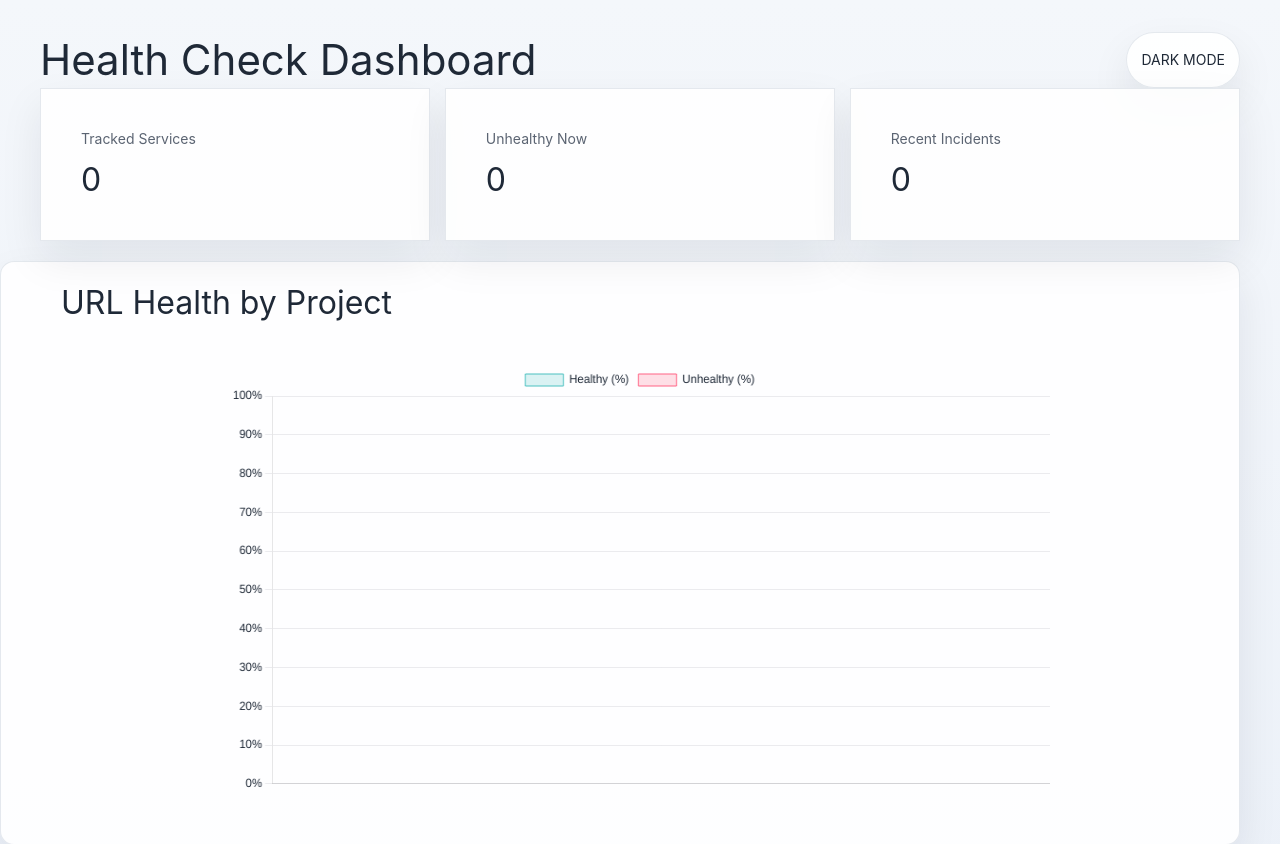
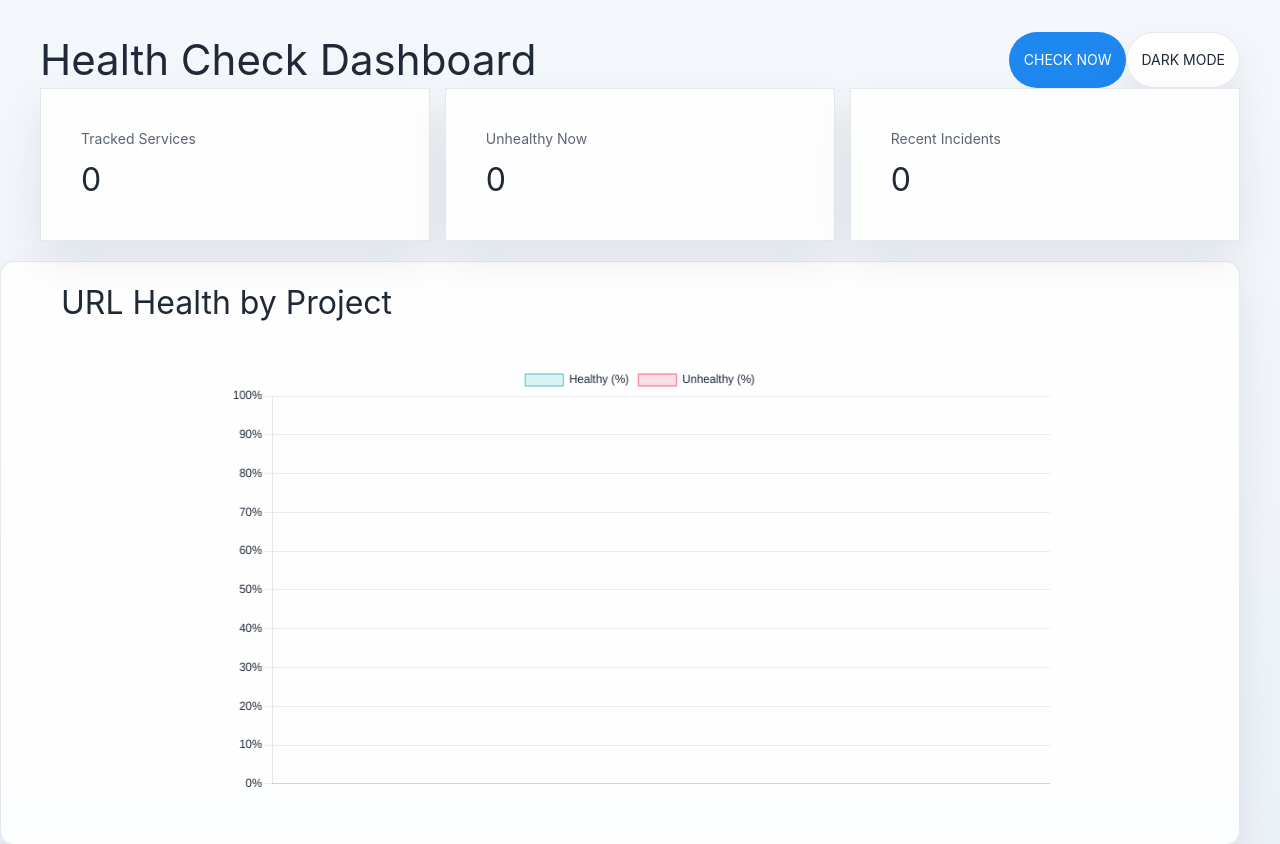
Before and after one commit to force445/API_health_check, a Django app: page / in a window 1280 px wide. Shown: the top 844 px of the page. Run offline with Django 5.2, Linux system fonts and the light colour scheme; data that the repository does not hold is empty; parts of the project's set-up code (start-up, migrations or seed data) failed here and were passed over.

```diff
--- a/backend/healthcheck/templates/healthcheck/dashboard.html
+++ b/backend/healthcheck/templates/healthcheck/dashboard.html
@@ -102,7 +102,14 @@
 <div class="uk-container">
     <div class="dashboard-header">
         <h1 class="uk-heading-line uk-margin-remove-bottom"><span>Health Check Dashboard</span></h1>
-        <button id="theme-toggle" type="button" class="uk-button uk-button-default theme-toggle">Dark Mode</button>
+        <div class="uk-flex uk-flex-middle uk-flex-wrap uk-grid-small" uk-grid>
+            <form method="post" action="{% url 'check_now' %}" class="uk-display-inline">
+                {% csrf_token %}
+                <input type="hidden" name="next" value="{{ request.get_full_path }}">
+                <button type="submit" class="uk-button uk-button-primary theme-toggle">Check Now</button>
+            </form>
+            <button id="theme-toggle" type="button" class="uk-button uk-button-default theme-toggle">Dark Mode</button>
+        </div>
     </div>
 
     <div class="uk-child-width-1-3@m uk-grid-small" uk-grid>
@@ -183,7 +190,18 @@
                 </td>
                 <td>{{ url.uptime_24h_display }}</td>
                 <td>{{ url.uptime_7d_display }}</td>
-                <td>{{ url.log|slice:":500" }}</td>
+                <td>
+                    <div class="uk-flex uk-flex-column uk-flex-middle uk-text-center uk-grid-small" uk-grid>
+                        <div>{{ url.log|slice:":500" }}</div>
+                        <div>
+                            <form method="post" action="{% url 'check_url_now' url.id %}">
+                                {% csrf_token %}
+                                <input type="hidden" name="next" value="{{ request.get_full_path }}">
+                                <button type="submit" class="uk-button uk-button-default uk-button-small">Check Now</button>
+                            </form>
+                        </div>
+                    </div>
+                </td>
             </tr>
             {% empty %}
             <tr>
--- a/backend/healthcheck/urls.py
+++ b/backend/healthcheck/urls.py
@@ -3,4 +3,6 @@ from . import views
 
 urlpatterns = [
     path('', view=views.dashboard_view, name='dashboard'),
+    path('check-now/', view=views.trigger_check_now_view, name='check_now'),
+    path('urls/<int:url_id>/check-now/', view=views.trigger_check_now_view, name='check_url_now'),
 ]
--- a/backend/healthcheck/views.py
+++ b/backend/healthcheck/views.py
@@ -1,9 +1,12 @@
 from datetime import timedelta
 
-from django.shortcuts import render
+from django.contrib import messages
+from django.shortcuts import redirect, render, get_object_or_404
+from django.urls import reverse
 from django.utils import timezone
 
 from . import models
+from .tasks import check_all_urls_health, check_single_url_health
 
 
 def _calculate_uptime(results):
@@ -90,3 +93,20 @@ def dashboard_view(request):
     }
 
     return render(request, 'healthcheck/dashboard.html', context)
+
+
+def trigger_check_now_view(request, url_id=None):
+    if request.method != "POST":
+        return redirect("dashboard")
+
+    next_url = request.POST.get("next") or reverse("dashboard")
+
+    if url_id is None:
+        check_all_urls_health.delay()
+        messages.success(request, "Queued a health check for all active services.")
+    else:
+        url = get_object_or_404(models.URL, id=url_id, is_use=True, project__is_use=True)
+        check_single_url_health.delay(url.id)
+        messages.success(request, f"Queued a health check for {url.name}.")
+
+    return redirect(next_url)
```
Also changed, not shown: backend/healthcheck/tasks.py (+49 -38 lines), backend/healthcheck/tests.py (+17 -0 lines).
